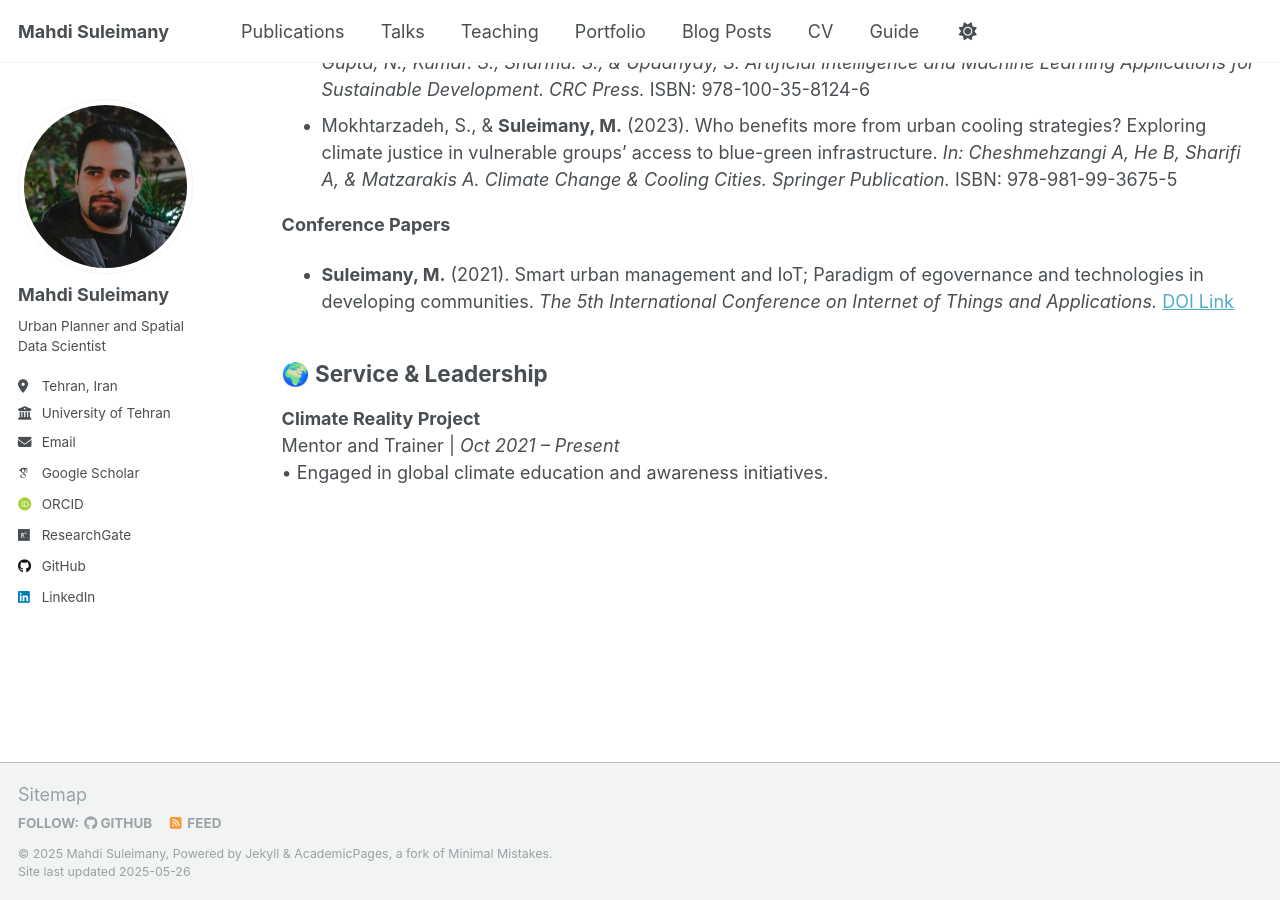
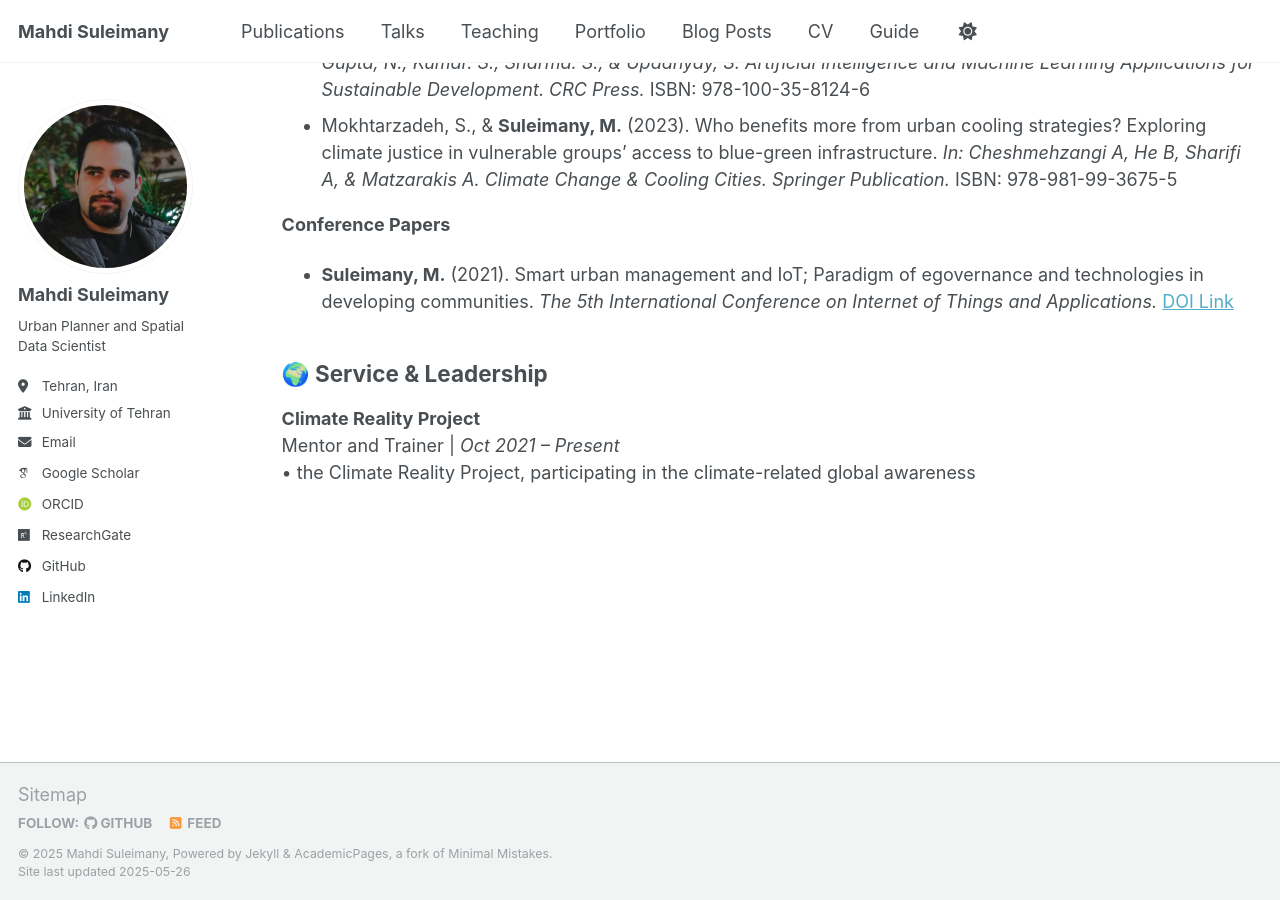
Before and after one commit to mo-soleimani/mo-soleimani.github.io, a Jekyll site: the page built from _pages/cv.md, in a window 1280 px wide and 900 px high, scrolled down 2463 px. Built offline with Jekyll 4.4.1, drawn with Linux system fonts in a browser that asks for light colours; some web fonts are replaced; some of the changed text lies outside the part shown.

Commit message:
update cv.md

```diff
--- a/_pages/cv.md
+++ b/_pages/cv.md
@@ -24,7 +24,7 @@
 • **Supervisor**: Dr. Homayoon Nooraie
 
 
-## 🧑‍💼 Work Experience
+## 🧑🏻‍💻 Work Experience
 
 **Research and Teaching Assistant**
 *University of Tehran | Sep 2022 – Present*
@@ -95,4 +95,4 @@
 
 **Climate Reality Project**
 Mentor and Trainer | *Oct 2021 – Present*
-• Engaged in global climate education and awareness initiatives.
+• the Climate Reality Project, participating in the climate-related global awareness
```
